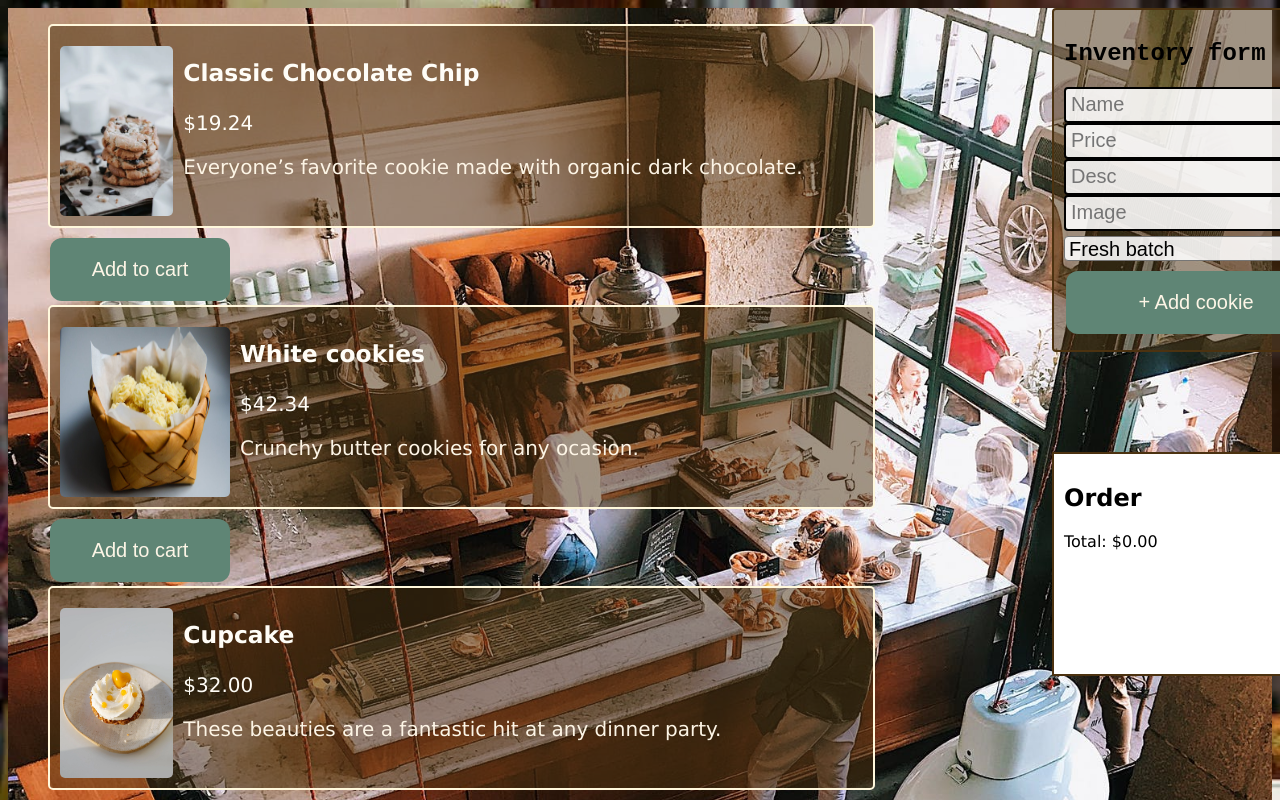
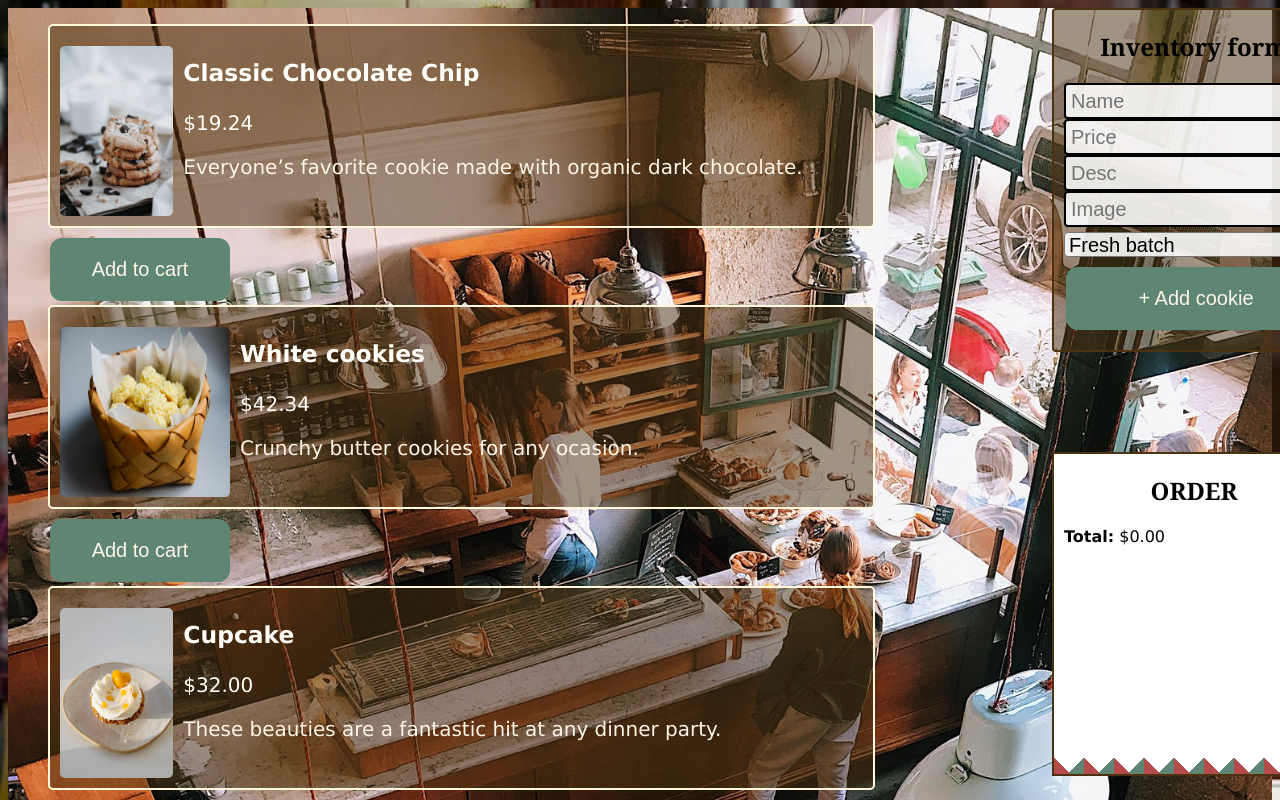
Before and after one commit to evakalo/cake-store, a React (Create React App) app: page /order in a window 1280 px wide. Shown: the top 800 px of the page. Built offline with nearby package versions, Linux system fonts and the light colour scheme.

Commit message:
added more order details in cart and add zigzag pattern to cart list

```diff
--- a/src/Cart.css
+++ b/src/Cart.css
@@ -1,7 +1,30 @@
 .cart-order {
   border: 2px solid hsla(34, 65%, 18%);
-  background-color: white;
+
   padding: 10px;
   margin-top: 100px;
-  height: 200px;
+  height: 300px;
+  background: linear-gradient(45deg, rgb(182, 75, 75) 12px, transparent 0%),
+    linear-gradient(-45deg, #5f8575 12px, transparent 0%);
+  background-size: 30px;
+  background-color: rgb(255, 255, 255);
 }
+
+.cart-list {
+  margin: 0;
+  padding-left: 0;
+  padding-right: 10;
+}
+
+.cookie-order {
+  padding-right: 20px;
+  padding-bottom: 20px;
+}
+
+h2 {
+  text-align: center;
+  font-family: Georgia, Times, "Times New Roman", serif;
+  margin: 0px;
+  padding: 10px;
+  padding-bottom: 20px;
+}
--- a/src/Cart.js
+++ b/src/Cart.js
@@ -6,9 +6,9 @@ function Cart(props) {
     const cookie = props.cookies[key];
     const count = props.order[key];
     return (
-      <li key={key}>
-        {count}
-        {cookie.name}
+      <li key={key} className="cookie-order">
+        {count} {cookie.name}
+        {formatPrice(count * cookie.price)}
       </li>
     );
   }
@@ -19,11 +19,11 @@ function Cart(props) {
     return lastTotal + count * cookie.price;
   }, 0);
   return (
-    <div className="cart">
+    <div className="cart zigzag">
       <div className="cart-order">
-        <h2>Order</h2>
-        <ul>{orderIndex.map(showOrder)}</ul>
-        Total: {formatPrice(total)}
+        <h2>ORDER</h2>
+        <ul className="cart-list"> {orderIndex.map(showOrder)}</ul>
+        <strong>Total:</strong> {formatPrice(total)}
       </div>
     </div>
   );
--- a/src/Inventory.js
+++ b/src/Inventory.js
@@ -22,7 +22,7 @@ function Inventory(props) {
     };
     newSampleCookies[`cookie${Date.now()}`] = cookie;
 
-    // setNewSampleCookies({ ...newSampleCookies }); //to si promijenila , bio je cookie unutar curly
+    setNewSampleCookies({ ...newSampleCookies }); //to si promijenila , bio je cookie unutar curly
 
     props.addCookie(newSampleCookies);
   }
```
